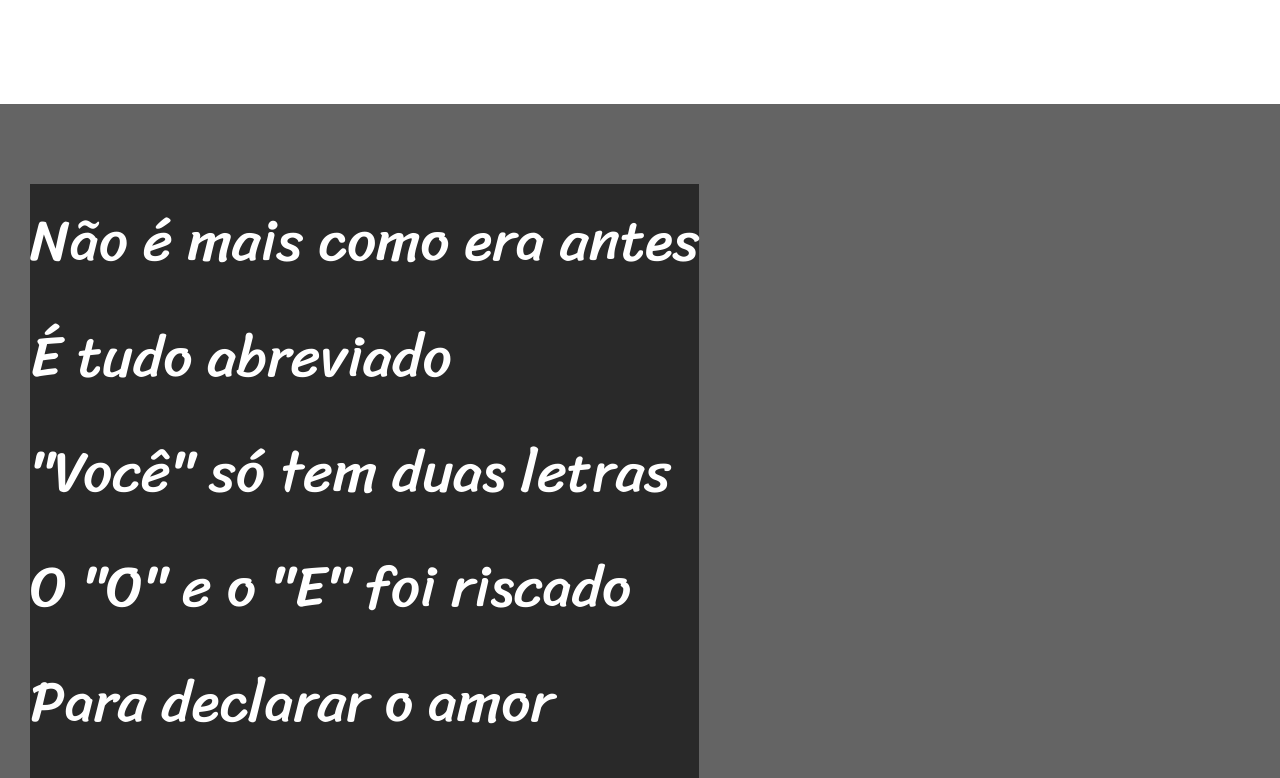
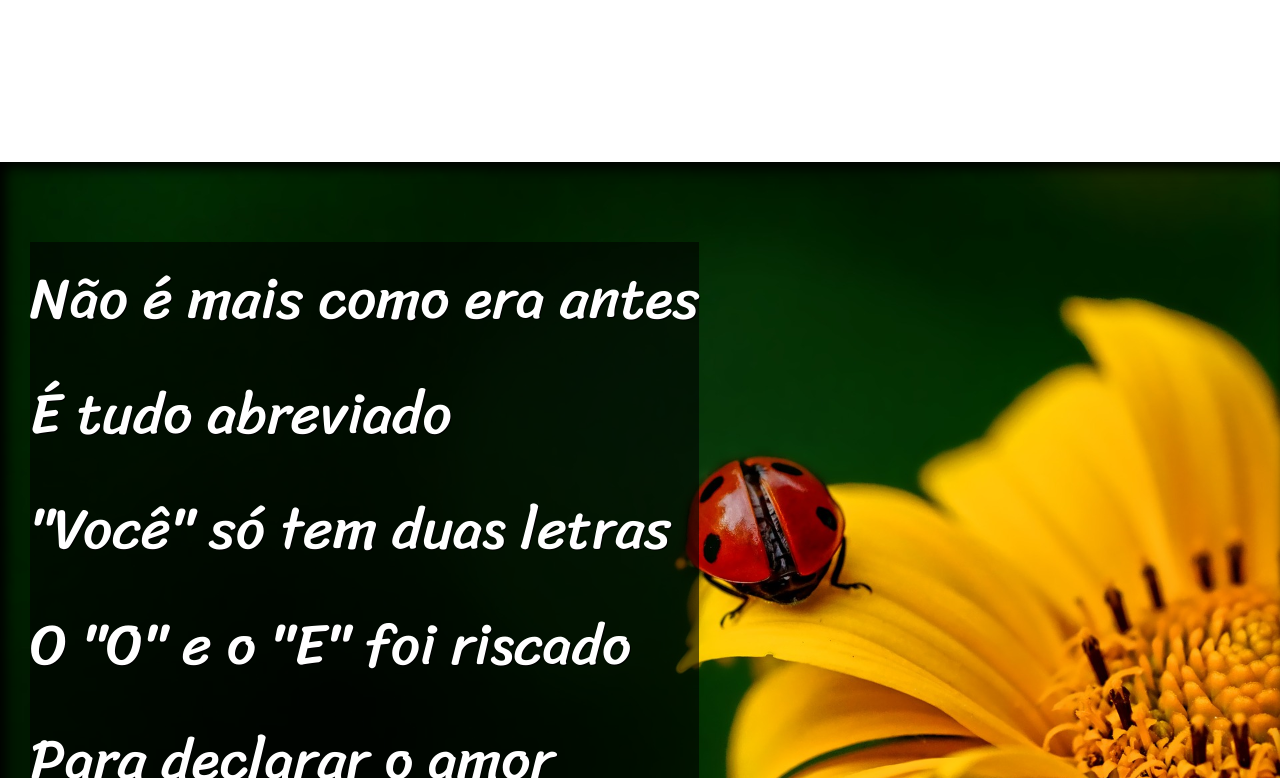
Before and after one commit to luisXDmiguel/html-css, a plain HTML site: page trabalhos/exe4/index.html in a window 1280 px wide. Shown: the part 1122-1900 px from the top of the page. Drawn offline with Linux system fonts and the light colour scheme.

Commit message:
cordel pronto

```diff
--- a/trabalhos/exe4/index.html
+++ b/trabalhos/exe4/index.html
@@ -29,7 +29,7 @@
 
 
 
-    <section class="imagem">
+    <section class="imagem" id="img01">
         <p>
             Não é mais como era antes <br>
             É tudo abreviado <br>
@@ -65,7 +65,7 @@
         </p>
     </section>
 
-    <section class="imagem">
+    <section class="imagem" id="img02">
         <p>
             Tenho saudade das cartas <br>
             Escritas com a própria mão <br>
--- a/trabalhos/exe4/style.css
+++ b/trabalhos/exe4/style.css
@@ -57,6 +57,10 @@ section {
     font-size: 4.5vw;
 }
 
+section > p {
+    padding-bottom: 1em;
+}
+
 section.normal {
     background-color: white;
     color: black
@@ -65,11 +69,27 @@ section.normal {
 section.imagem {
     background-color: rgb(100, 100, 100);
     color: white;
+    box-shadow: inset 6px 6px 13px 0px black;
+    background-attachment: fixed;
 }
 
 section.imagem > p {
     display: inline-block;
     background-color: rgba(0, 0, 0, 0.589);
+    text-shadow: 1px 1px 0px black;
+}
+
+section#img01 {
+    background-image: url('../exe4/imagens/background001.jpg');
+    background-position: right center;
+    background-size: cover;
+
+}
+
+section#img02 {
+    background-image: url('../exe4/imagens/background002.jpg');
+    background-size: cover;
+
 }
 
 footer {
```
